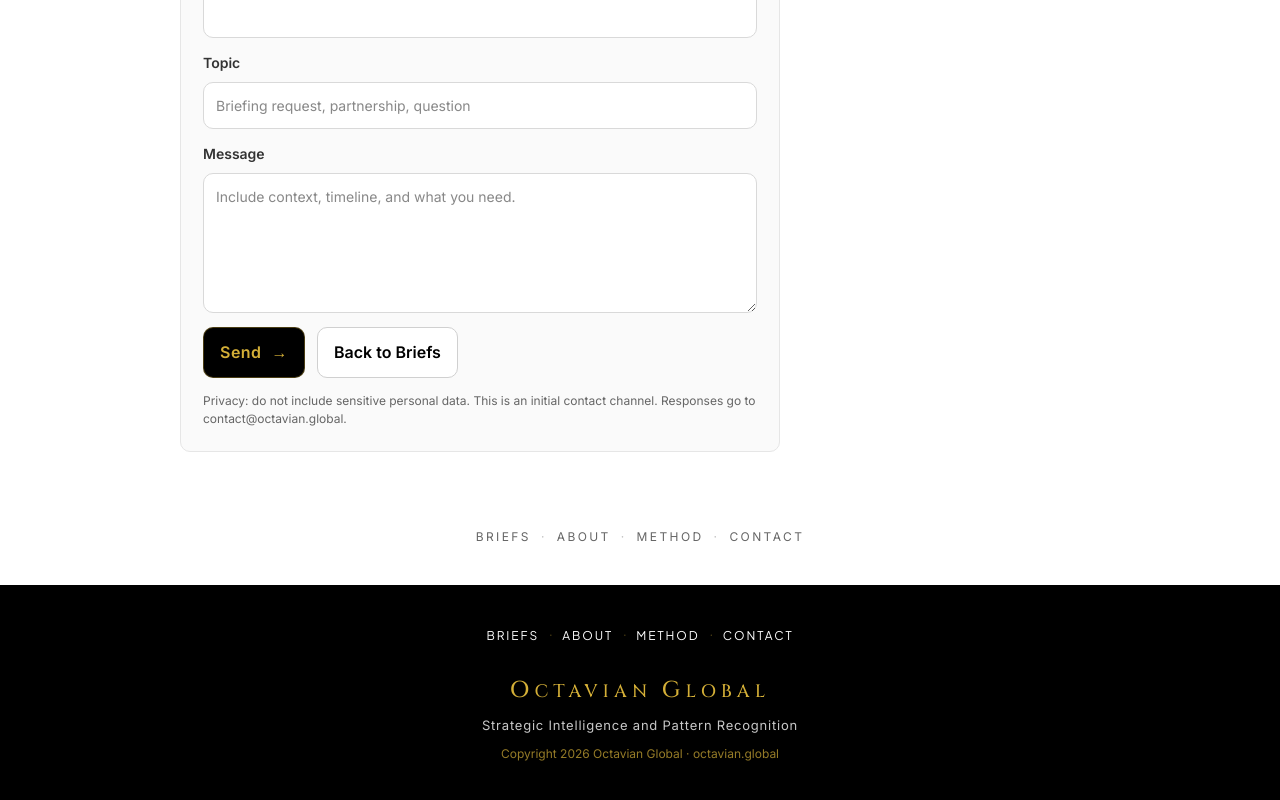
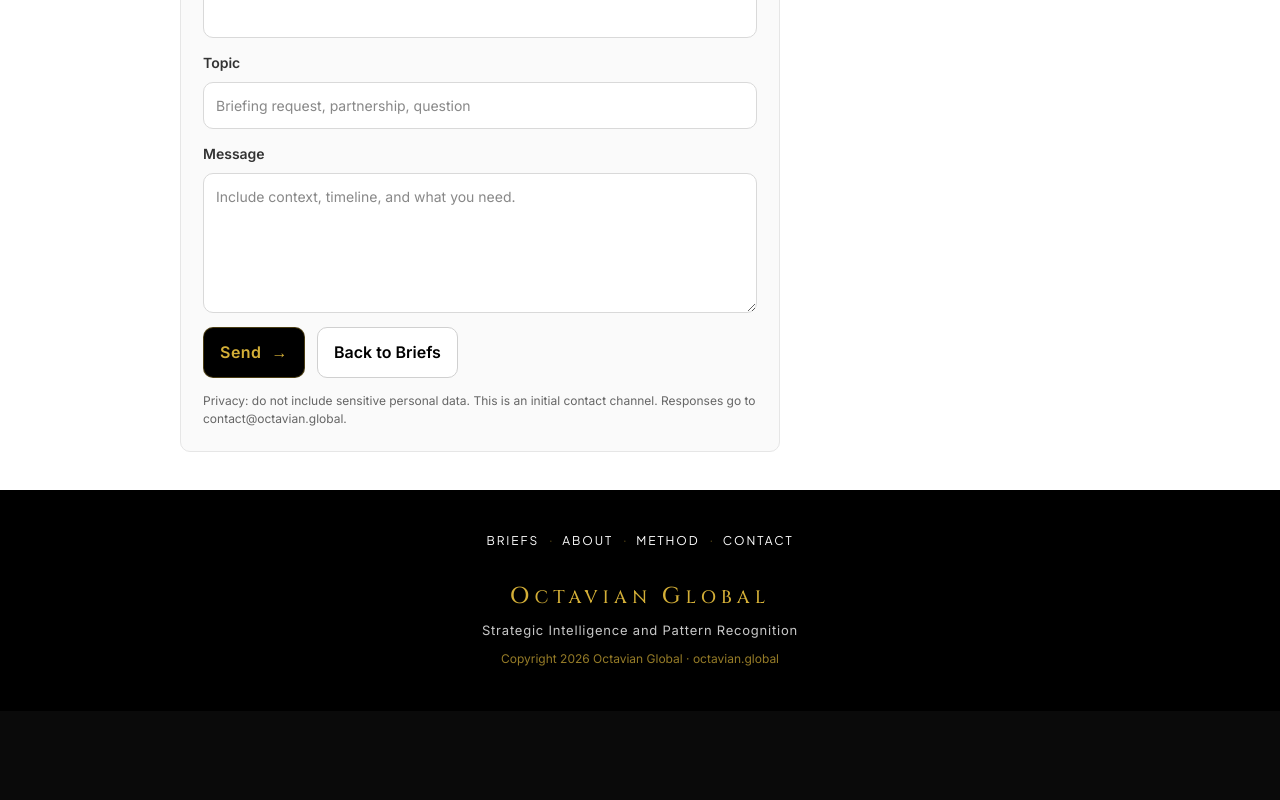
Before and after one commit to OctavianGlobal/octavian-site, a Next.js app: page /contact in a window 1280 px wide. Shown: the part 557-1357 px from the top of the page. After the commit the page ends 1268 px from the top, so only its background shows below. Built offline with nearby package versions, Linux system fonts and the light colour scheme; no server answers.

Commit message:
fix: update review page

```diff
--- a/src/app/contact/page.tsx
+++ b/src/app/contact/page.tsx
@@ -101,18 +101,6 @@
             </form>
           )}
         </section>
-
-        <section className="section container">
-          <div className="mini-links">
-            <Link href="/briefs">Briefs</Link>
-            <span className="sep">·</span>
-            <Link href="/about">About</Link>
-            <span className="sep">·</span>
-            <Link href="/method">Method</Link>
-            <span className="sep">·</span>
-            <Link href="/contact">Contact</Link>
-          </div>
-        </section>
       </main>
 
       <Footer />
--- a/src/app/dashboard/review/[id]/page.tsx
+++ b/src/app/dashboard/review/[id]/page.tsx
@@ -139,7 +139,17 @@
       if (!res.ok) { setNotFound(true); setLoading(false); return; }
       const data: SignalReviewData = await res.json();
       setSignal(data);
-      setTitle(data.published_title ?? data.cluster_summary ?? "");
+
+      // ── Auto-prepend source or domain to title on load ──
+      const rawTitle = data.published_title ?? data.cluster_summary ?? "";
+      const primarySource = data.source_items?.[0]?.source_name;
+      const prefix = primarySource ?? data.primary_domain ?? null;
+      if (prefix && rawTitle && !rawTitle.includes(": ")) {
+        setTitle(`${prefix}: ${rawTitle}`);
+      } else {
+        setTitle(rawTitle);
+      }
+
       setBody(data.published_body_md ?? "");
       setLoading(false);
     }
@@ -162,7 +172,7 @@
       if (data.draft) setBody(data.draft);
       if (data.teasers) setTeasers(data.teasers);
 
-      // Auto-prepend source or domain to title
+      // Re-apply prefix on redraft in case title was cleared
       const primarySource = signal.source_items?.[0]?.source_name;
       const prefix = primarySource ?? signal.primary_domain ?? null;
       if (prefix) {
@@ -253,7 +263,7 @@
       .map((s: SourceItem) => [s.source_name, s])
   ).values()];
 
-  // Best social teaser
+  // Best social teaser — no score threshold, always show if teasers exist
   const bestTeaser = (() => {
     if (!teasers) return null;
     const scores: [keyof SocialTeasers, number][] = [
@@ -262,9 +272,9 @@
       ["rules", signal.rules_score ?? 0],
     ];
     scores.sort((a, b) => b[1] - a[1]);
-    const [key, score] = scores[0];
-    if (score < 2.5 || !teasers[key]) return null;
-    return { key, score, text: teasers[key] as string };
+    const [key] = scores[0];
+    if (!teasers[key]) return null;
+    return { key, text: teasers[key] as string };
   })();
 
   const domainTeaserColor: Record<string, string> = {
```
